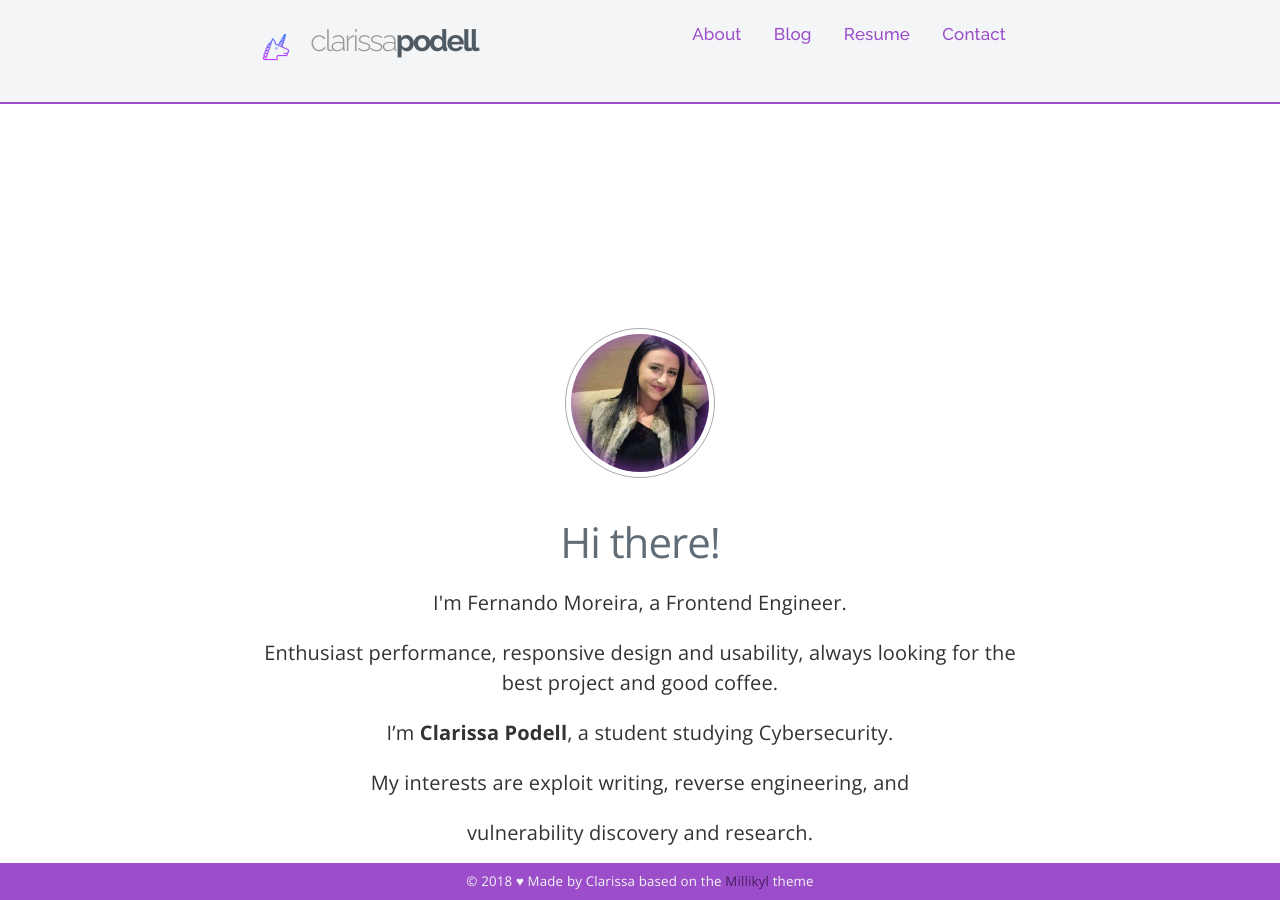
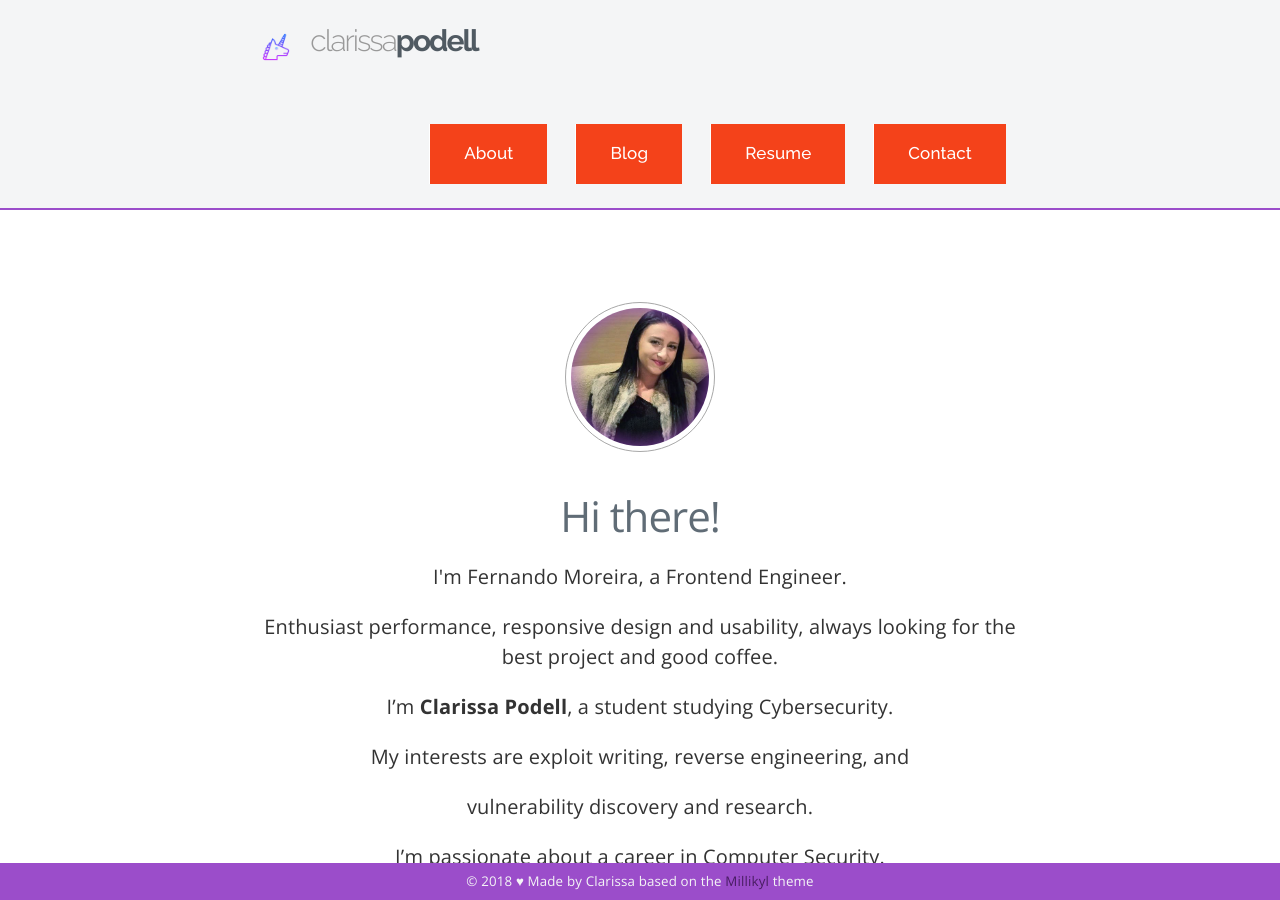
Before and after one commit to c1arissa/c1arissa.github.io, a Jekyll site: the page built from index.md, in a window 1280 px wide and 900 px high. Built offline with Jekyll 4.4.1, drawn with Linux system fonts in a browser that asks for light colours; a script that is not in the unit is left out; comment, search, counter and statistics services are not loaded.

Commit message:
Update header.html

```diff
--- a/_includes/header.html
+++ b/_includes/header.html
@@ -1,41 +1,38 @@
-<nav class="navigation">
+<header class="navigation">
 	<div class="container">
 
 		<div class="float-left">
 			<img class="icon" src="/favicon.png" alt="unicorn">
-			<a class="navigation-title" href="{{ site.baseurl }}/index.html">
+			<a class="navigation-title" href="{{ site.baseurl }}/index.html" data-scroll>
 			<h1 class="title"><span class="first">clarissa</span><span class="last">podell</span></h1>
 			</a>
 	  </div>
 
 		<div class="float-right">
-			<!-- <nav>
-			<a href="#" id="menu-icon"></a> -->
-			<a href="javascript:void(0);" style="font-size:15px;" class="navicon"><i class="fa fa-bars"></i></a>
+			<!-- <a href="#" id="menu-icon"></a>
+			<a href="javascript:void(0);" style="font-size:15px;" class="navicon"><i class="fa fa-bars"></i></a> -->
 
+			    <nav class="nav-collapse">
+			    <ul class="navigation-list">
+					<li class="navigation-item"><a href="{{ site.baseurl }}/about" data-scroll> About</a></li>
+					<li class="navigation-item"><a href="{{ site.baseurl }}/blog" data-scroll> Blog</a></li>
+					<li class="navigation-item"><a href="{{ site.baseurl }}/cv" data-scroll> Resume</a></li>
+					<li class="navigation-item"><a href="{{ site.baseurl }}/contact" data-scroll> Contact</a></li>
+				</ul>
+			   </nav>
 
-			    <ul class="navigation-list">
-					<li class="navigation-item"><a href="{{ site.baseurl }}/about"> About</a></li>
-					<li class="navigation-item"><a href="{{ site.baseurl }}/blog"> Blog</a></li>
-					<li class="navigation-item"><a href="{{ site.baseurl }}/cv"> Resume</a></li>
-					<li class="navigation-item"><a href="{{ site.baseurl }}/contact"> Contact</a></li>
-
-				</ul>
 			</div>
 
 	</div>
-</nav>
+</header>
 
-      <a href="#home" class="logo" data-scroll>Fixed Nav</a>
-      <nav class="nav-collapse">
-        <ul>
+     <!--   <ul>
           <li class="menu-item active"><a href="#home" data-scroll>Home</a></li>
           <li class="menu-item"><a href="#about" data-scroll>About</a></li>
           <li class="menu-item"><a href="#projects" data-scroll>Projects</a></li>
           <li class="menu-item"><a href="#blog" data-scroll>Blog</a></li>
           <li class="menu-item"><a href="http://www.google.com" target="_blank">Google</a></li>
-        </ul>
-      </nav>
+        </ul> -->
 
     <script src="js/fastclick.js"></script>
     <script src="js/scroll.js"></script>
```
